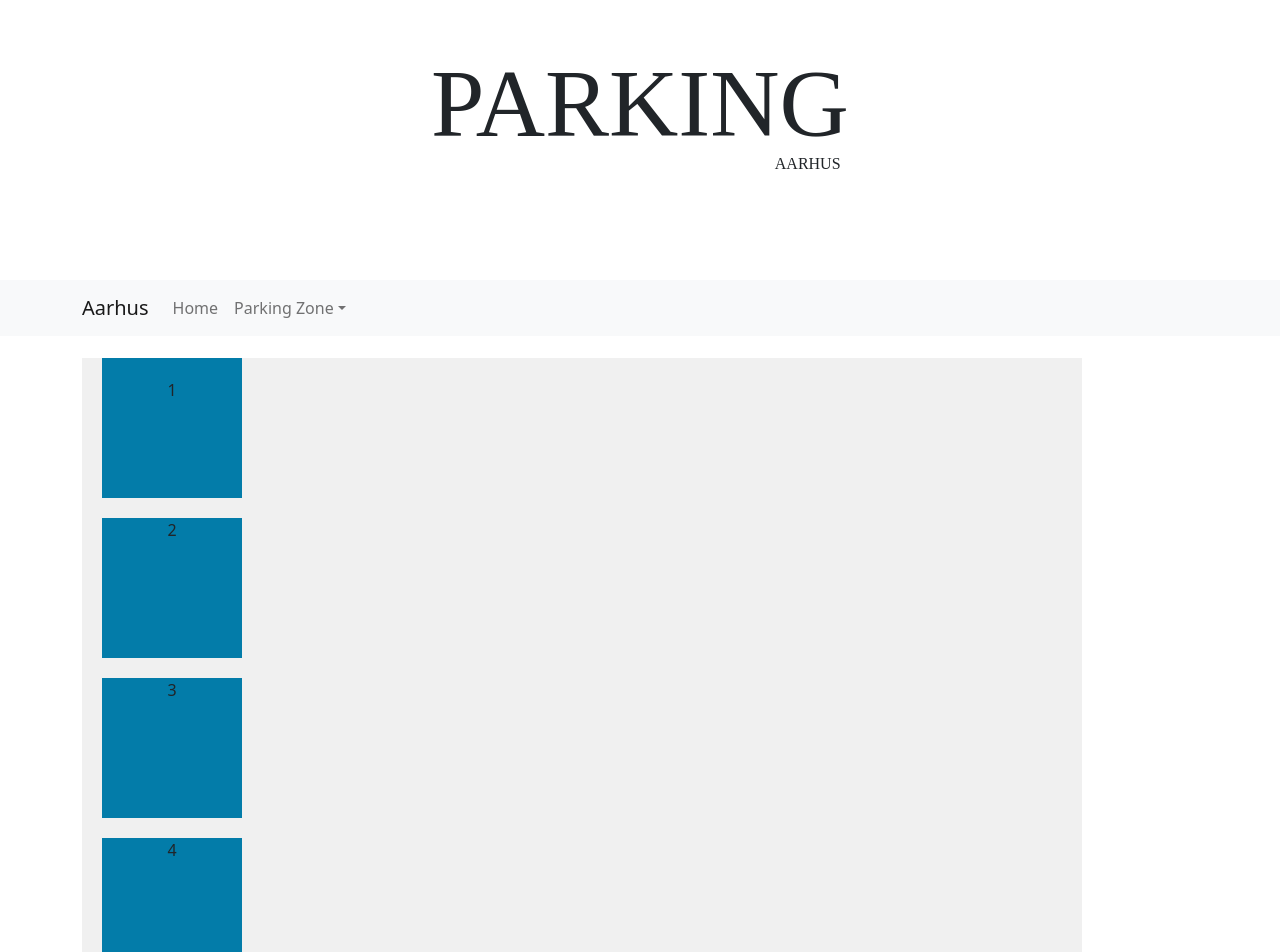
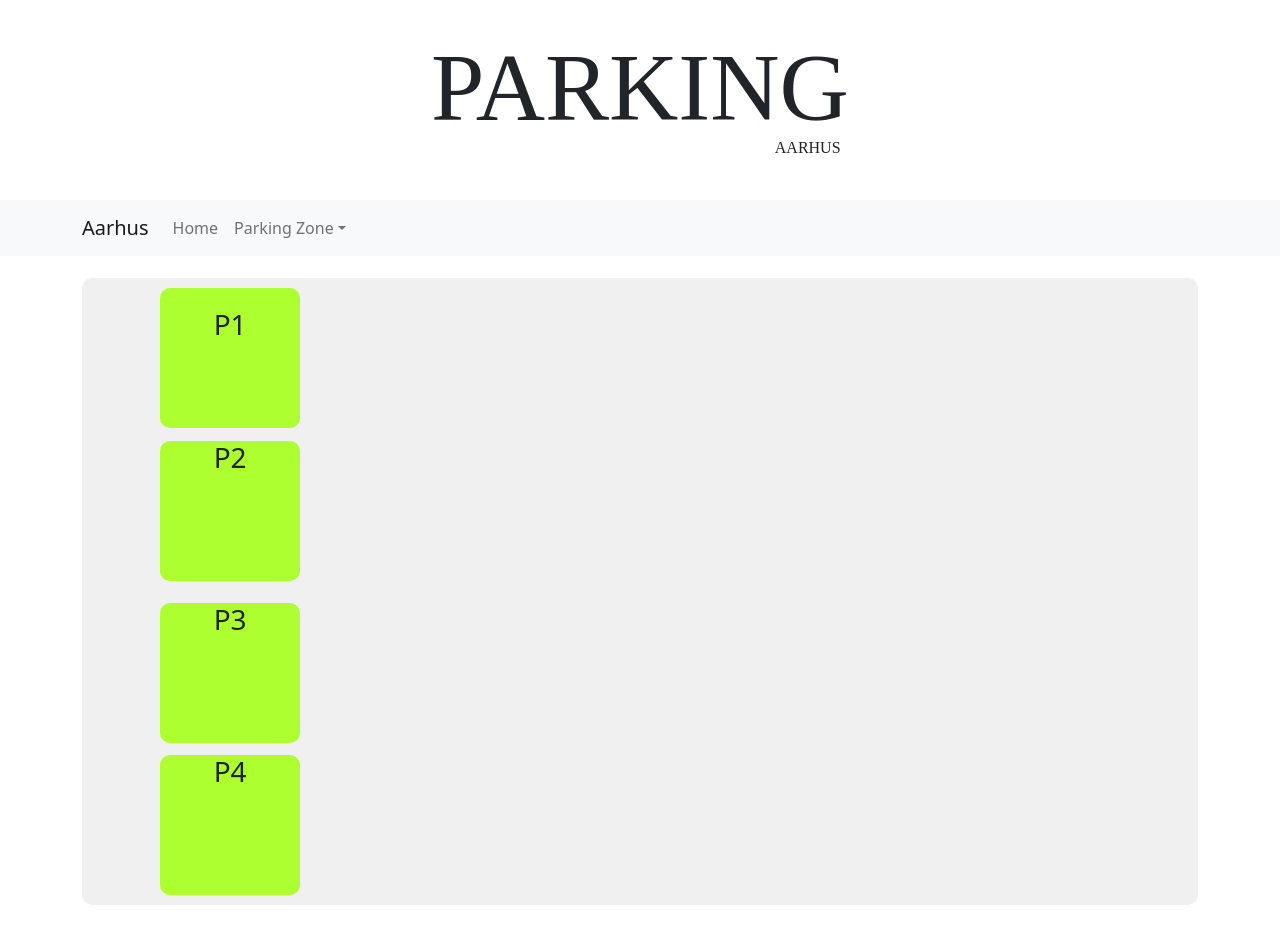
Before and after one commit to oliverbenee/dbiot_project, a React (Create React App) app in the folder frontend/: page /garage in a window 1280 px wide. Shown: the top 952 px of the page. Built offline with nearby package versions, Linux system fonts and the light colour scheme.

Commit message:
Added parking zone design and color change

```diff
--- a/frontend/src/components/pages/css/garage.css
+++ b/frontend/src/components/pages/css/garage.css
@@ -16,45 +16,48 @@ tr {
 
 #parkingArea {
     background-color: #F0F0F0;
-    width: 1000px;
-    height: 700px;
     margin-top: 2%;
     margin-bottom: 5%;
+    border-radius: 10px;
 }
 
 #slot1 {
+    position: relative;
+    top: 10px;
     width: 140px;
     height: 140px;
-    background: #037CA9;
     padding-top: 20px;
     margin-bottom: 2%;
-    margin-left: 2%;
+    margin-left: 7%;
     text-align: center;
+    border-radius: 10px;
 }
 
 #slot2 {
     width: 140px;
     height: 140px;
-    background: #037CA9;
     margin-bottom: 2%;
-    margin-left: 2%;
+    margin-left: 7%;
     text-align: center;
+    border-radius: 10px;
 }
 
 #slot3 {
     width: 140px;
     height: 140px;
-    background: #037CA9;
     text-align: center;
     margin-bottom: 2%;
-    margin-left: 2%;
+    margin-left: 7%;
+    border-radius: 10px;
 }
 
 #slot4 {
+    position: relative;
+    bottom: 10px;
     width: 140px;
     height: 140px;
-    background: #037CA9;
     text-align: center;
     margin-bottom: 2%;
-    margin-left: 2%;
+    margin-left: 7%;
+    border-radius: 10px;
 }
--- a/frontend/src/components/pages/garage.component.js
+++ b/frontend/src/components/pages/garage.component.js
@@ -11,22 +11,47 @@ export default class Garage extends Component {
     super(props);
 
     // use props to set state
-    this.state = {};
+    this.state = {
+      colorSlot1: "green",
+      colorSlot2: "green",
+      colorSlot3: "green",
+      colorSlot4: "green",
+    };
   }
 
-  componentDidMount() {}
+  componentDidMount() {
+    this.interval = setInterval(() => {
+      this.setState({ colorSlot1: "red" });
+      this.setState({ colorSlot3: "red" });
+      this.setState({ colorSlot4: "red" });
+    }, 6000);
+
+    this.interval = setInterval(() => {
+      this.setState({ colorSlot1: "green" });
+      this.setState({ colorSlot3: "green" });
+      this.setState({ colorSlot4: "green" });
+    }, 10000);
+  }
+
+  componentWillUnmount() {
+    clearInterval(this.interval);
+  }
 
   /** render component */
   render() {
     return (
       <div id="parkingArea">
-        <div id="slot1">1
+        <div id="slot1" className={this.state.colorSlot1}>
+          <h3>P1</h3>
         </div>
-        <div id="slot2">2
+        <div id="slot2" className={this.state.colorSlot2}>
+          <h3>P2</h3>
         </div>
-        <div id="slot3">3
+        <div id="slot3" className={this.state.colorSlot3}>
+          <h3>P3</h3>
         </div>
-        <div id="slot4">4
+        <div id="slot4" className={this.state.colorSlot4}>
+          <h3>P4</h3>
         </div>
       </div>
     );
--- a/frontend/src/components/pages/homepage.component.js
+++ b/frontend/src/components/pages/homepage.component.js
@@ -27,6 +27,7 @@ export default class Homepage extends Component {
   componentDidMount() {
     this.getOpenData();
     this.interval = setInterval(() => this.getOpenData(), 60000);
+    // todo refresh historical data for chart
     this.getAllHistoricalData();
   }
   componentWillUnmount() {
--- a/frontend/src/index.css
+++ b/frontend/src/index.css
@@ -10,7 +10,7 @@ code {
 }
 
 .title {
-    padding: 2rem 0 5rem 0;
+    padding: 1rem 0 1rem 0;
     font-family: 'Ubuntu', cursive;
     width: 100%;
     display: flex;
```
